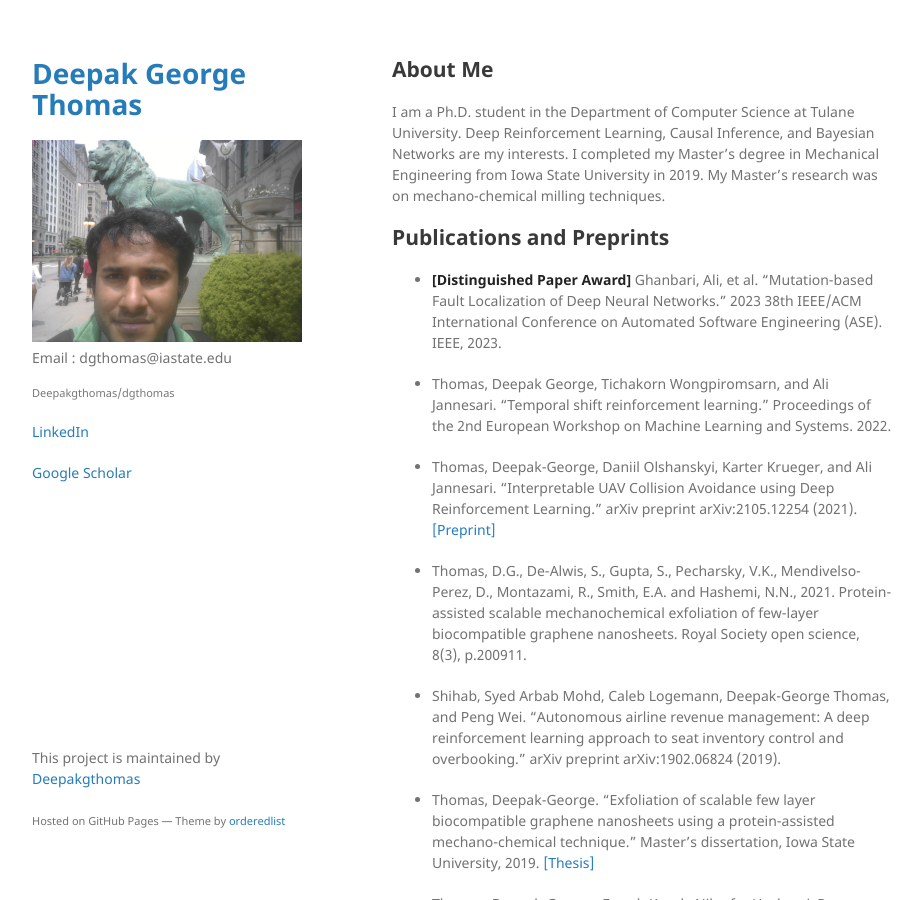
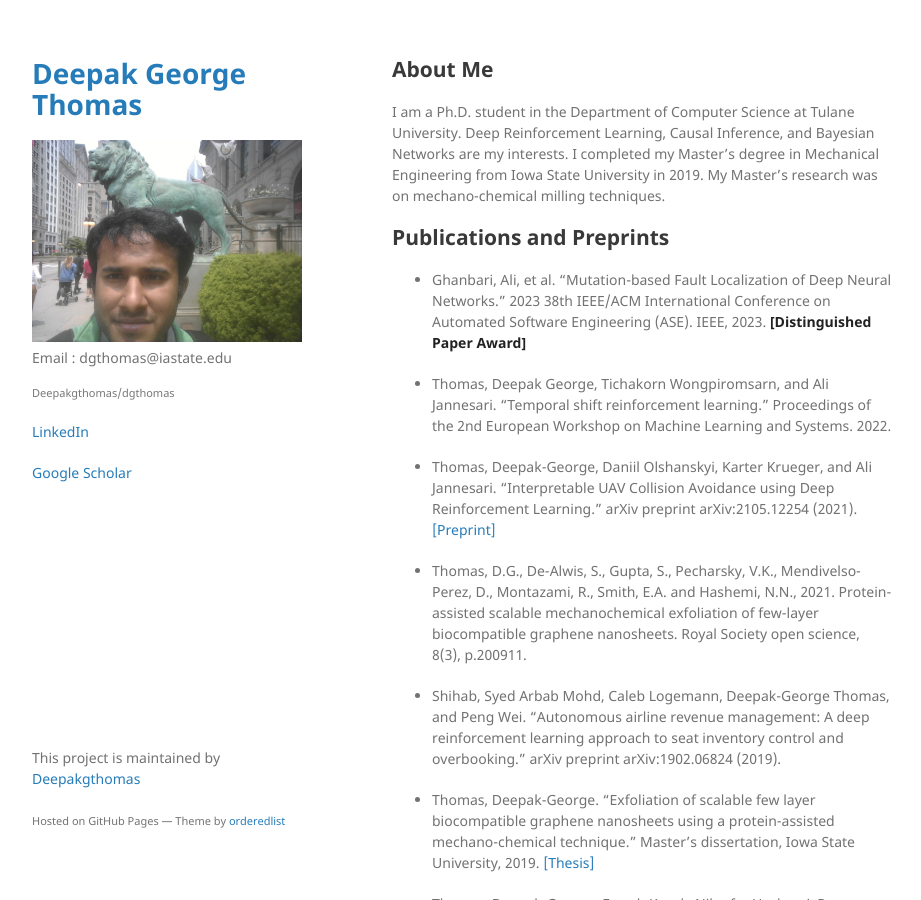
Before and after one commit to Deepakgthomas/dgthomas, a Jekyll site: the page built from index.md, in a window 1280 px wide and 900 px high. Shown: the whole window, without its empty margins (178-1099 px from the left). Built offline with Jekyll 4.4.1, drawn with Linux system fonts in a browser that asks for light colours; our own code applies the rules of GitHub Pages for plain Markdown files.

```diff
--- a/index.md
+++ b/index.md
@@ -3,7 +3,7 @@ I am a Ph.D. student in the Department of Computer Science at Tulane University.
 
 ## Publications and Preprints
 
-- **[Distinguished Paper Award]** Ghanbari, Ali, et al. "Mutation-based Fault Localization of Deep Neural Networks." 2023 38th IEEE/ACM International Conference on Automated Software Engineering (ASE). IEEE, 2023.
+- Ghanbari, Ali, et al. "Mutation-based Fault Localization of Deep Neural Networks." 2023 38th IEEE/ACM International Conference on Automated Software Engineering (ASE). IEEE, 2023. **[Distinguished Paper Award]**
 
 - Thomas, Deepak George, Tichakorn Wongpiromsarn, and Ali Jannesari. "Temporal shift reinforcement learning." Proceedings of the 2nd European Workshop on Machine Learning and Systems. 2022.
 
```
